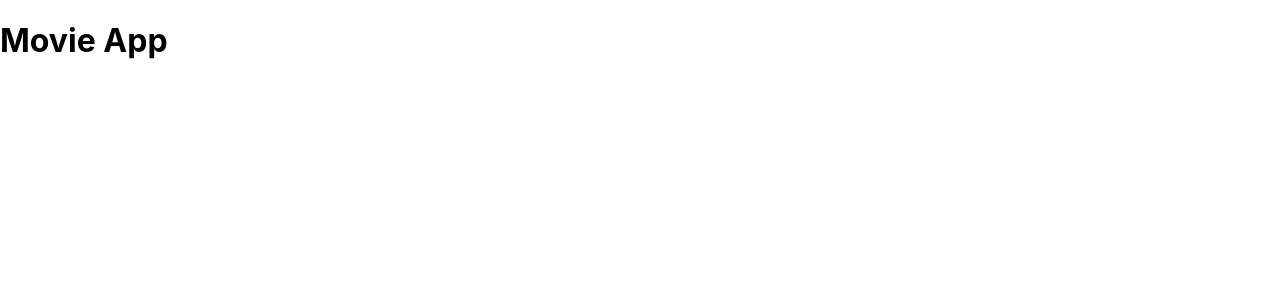
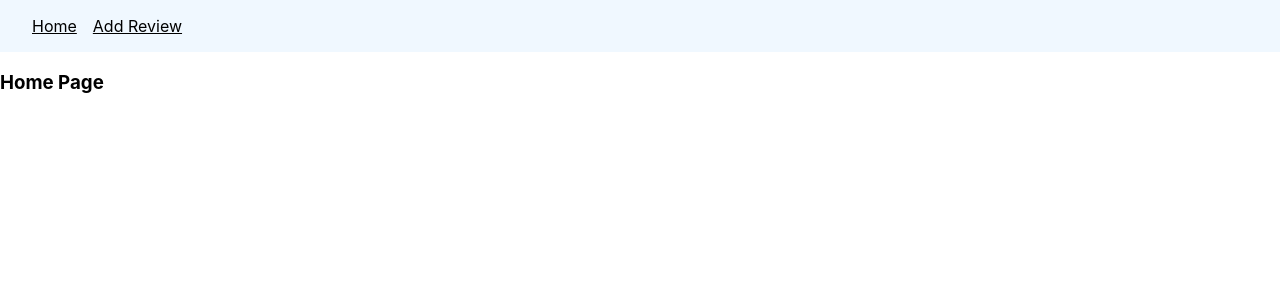
Before and after one commit to Astranomicon/CP3010-React-Movie-App, a React (Create React App) app in the folder movie-app/: page / in a window 1280 px wide. Shown: the top 300 px of the page. Built offline with nearby package versions, Linux system fonts and the light colour scheme.

Commit message:
Added Links using React-Router and basic app

```diff
--- a/movie-app/package.json
+++ b/movie-app/package.json
@@ -8,6 +8,7 @@
     "@testing-library/user-event": "^13.5.0",
     "react": "^18.2.0",
     "react-dom": "^18.2.0",
+    "react-router-dom": "^6.8.1",
     "react-scripts": "5.0.1",
     "web-vitals": "^2.1.4"
   },
--- a/movie-app/src/App.js
+++ b/movie-app/src/App.js
@@ -1,8 +1,17 @@
+import { Routes, Route } from "react-router-dom";
+import { Home } from "./views/Home";
+import { Reviews } from "./views/Reviews";
+import { Navbar } from "./components/Navbar";
+
 function App() {
   return (
-    <div className="App">
-      <h1>Movie App</h1>
-    </div>
+    <>
+      <Navbar />
+      <Routes>
+        <Route path="/" element={<Home />} />
+        <Route path="/reviews" element={<Reviews />} />
+      </Routes>
+    </>
   );
 }
 
--- /dev/null
+++ b/movie-app/src/components/Navbar.js
@@ -0,0 +1,10 @@
+import { Link } from 'react-router-dom'
+
+export const Navbar = () => {
+  return (
+    <nav>
+        <Link to="/">Home</Link>
+        <Link to="/reviews">Add Review</Link>
+    </nav>
+  )
+}
--- a/movie-app/src/index.css
+++ b/movie-app/src/index.css
@@ -11,3 +11,18 @@ code {
   font-family: source-code-pro, Menlo, Monaco, Consolas, 'Courier New',
     monospace;
 }
+
+
+nav {
+  background-color: aliceblue;
+  padding: 16px 32px;
+}
+
+nav a {
+  margin-right: 16px;
+  color: black;
+}
+
+nav a:hover {
+  color: blue;
+}
--- a/movie-app/src/index.js
+++ b/movie-app/src/index.js
@@ -1,5 +1,6 @@
 import React from 'react';
 import ReactDOM from 'react-dom/client';
+import { BrowserRouter } from 'react-router-dom';
 import './index.css';
 import App from './App';
 import reportWebVitals from './reportWebVitals';
@@ -7,7 +8,9 @@ import reportWebVitals from './reportWebVitals';
 const root = ReactDOM.createRoot(document.getElementById('root'));
 root.render(
   <React.StrictMode>
-    <App />
+    <BrowserRouter>
+      <App />
+    </BrowserRouter>
   </React.StrictMode>
 );
 
--- /dev/null
+++ b/movie-app/src/views/Home.js
@@ -0,0 +1,9 @@
+export const Home = () => {
+  return (
+    <div>
+      <h3>
+        Home Page
+      </h3>
+    </div>
+  )
+}
--- /dev/null
+++ b/movie-app/src/views/Reviews.js
@@ -0,0 +1,11 @@
+import React from 'react'
+
+export const Reviews = () => {
+  return (
+    <div>
+      <h3>
+        Review Form Page
+      </h3>
+    </div>
+  )
+}
```
Also changed, not shown: 1 other file (tests, documents, lock files or other folders).
